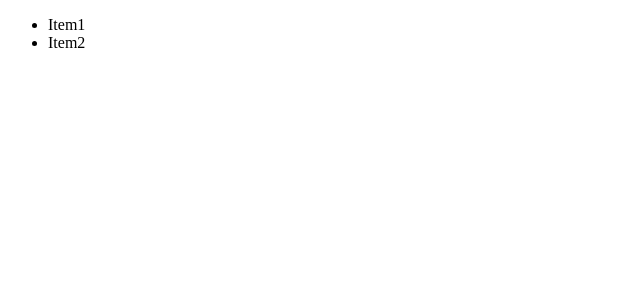
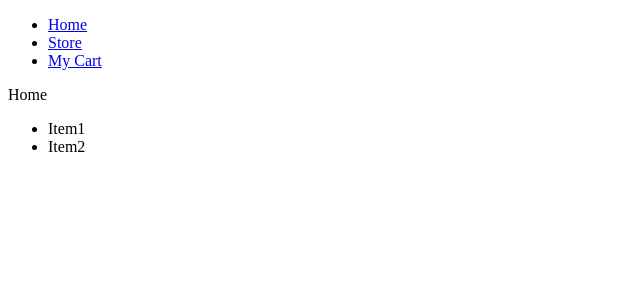
Before and after one commit to JackFed/shopping-cart, a React (Vite) app: page / in a window 1280 px wide. Shown: the top 300 px of the page, without its empty margins (0-640 px from the left). Built offline with nearby package versions, Linux system fonts and the light colour scheme.

Commit message:
Add nav bar outline

```diff
--- a/src/App.jsx
+++ b/src/App.jsx
@@ -1,9 +1,13 @@
 import StoreItems from "./components/StoreItems"
+import HomePage from "./components/HomePage"
+import NavBar from "./components/NavBar"
 
 function App() {
 
   return (
     <>
+      <NavBar />
+      <HomePage />
       <StoreItems />
     </>
   )
--- /dev/null
+++ b/src/components/HomePage.jsx
@@ -0,0 +1,6 @@
+const HomePage = () => {
+
+    return <div>Home</div>
+}
+
+export default HomePage;
--- /dev/null
+++ b/src/components/NavBar.jsx
@@ -0,0 +1,14 @@
+const NavBar = () => {
+
+    return (
+        <nav>
+            <ul>
+                <li><a href="#">Home</a></li>
+                <li><a href="#">Store</a></li>
+                <li><a href="#">My Cart</a></li>
+            </ul>
+        </nav>
+    )
+}
+
+export default NavBar;
```
